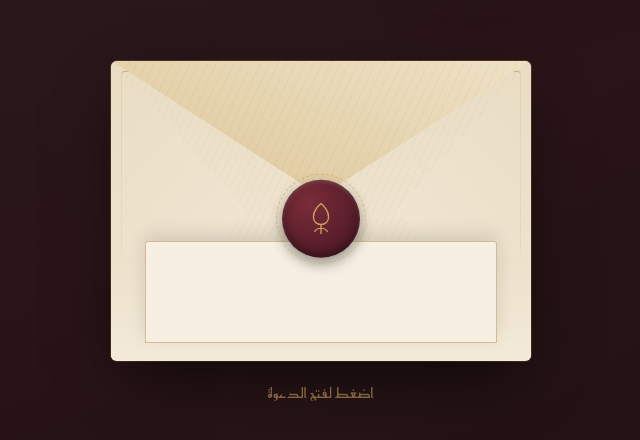
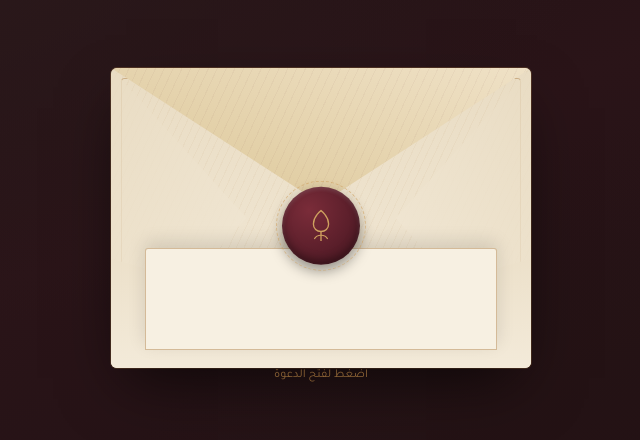
Before and after one commit to thaerlaham2020-web/engagement-invitation, a plain HTML site: page index.html in a window 1280 px wide. Shown: the part 168-608 px from the top of the page, without its empty margins (319-959 px from the left). Drawn offline with Linux system fonts and the light colour scheme; a web font is replaced by a local one.

Commit message:
Update index.html

```diff
--- a/index.html
+++ b/index.html
@@ -434,7 +434,7 @@
         </div>
       </div>
     </div>
-    <div class="hint">اضغط  لفتح الدعوة</div>
+    <div class="verse-ref">اضغط  لفتح الدعوة</div>
   </div>
 </div>
 
```
